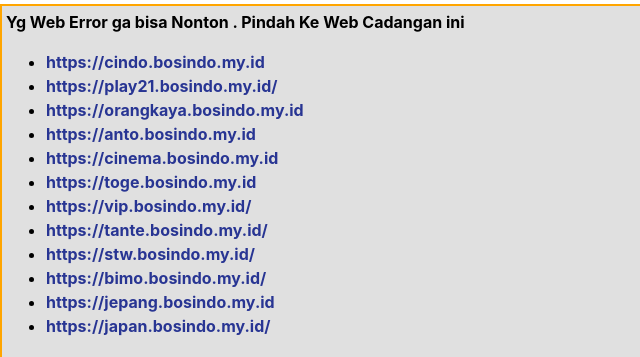
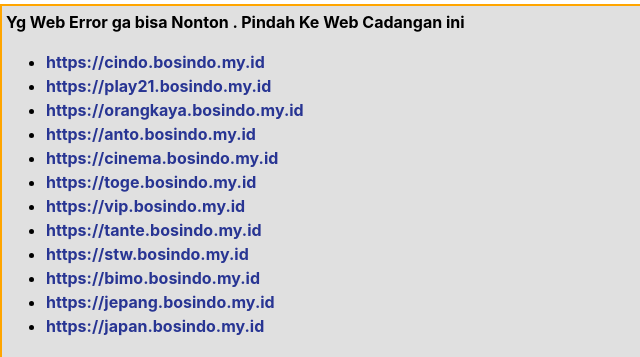
Before and after one commit to muslimfact/chatdoang, a plain HTML site: page index.html in a window 1280 px wide. Shown: the top 357 px of the page, 0-640 px from the left. Drawn offline with nearby package versions, Linux system fonts and the light colour scheme; no server answers.

Commit message:
Update index.html

```diff
--- a/index.html
+++ b/index.html
@@ -134,18 +134,18 @@
             <p style="font-weight: bold">Yg Web Error ga bisa Nonton . Pindah Ke Web Cadangan ini</p>
             <ul>
                 <li><a class="urlhref" target="_blank" href="https://cindo.bosindo.my.id">https://cindo.bosindo.my.id</a></li>
-                <li><a class="urlhref" target="_blank" href="https://play21.bosindo.my.id">https://play21.bosindo.my.id/</a></li>
+                <li><a class="urlhref" target="_blank" href="https://play21.bosindo.my.id">https://play21.bosindo.my.id</a></li>
                 <li><a class="urlhref" target="_blank" href="https://orangkaya.bosindo.my.id">https://orangkaya.bosindo.my.id</a></li>
                 <li><a class="urlhref" target="_blank" href="https://anto.bosindo.my.id">https://anto.bosindo.my.id</a></li>
                 <li><a class="urlhref" target="_blank" href="https://cinema.bosindo.my.id">https://cinema.bosindo.my.id</a></li>
                 <li><a class="urlhref" target="_blank" href="https://toge.bosindo.my.id">https://toge.bosindo.my.id</a></li>
-                <li><a class="urlhref" target="_blank" href="https://vip.bosindo.my.id">https://vip.bosindo.my.id/</a></li>
-                <li><a class="urlhref" target="_blank" href="https://tante.bosindo.my.id">https://tante.bosindo.my.id/</a></li>
-                <li><a class="urlhref" target="_blank" href="https://stw.bosindo.my.id">https://stw.bosindo.my.id/</a></li>
-                <li><a class="urlhref" target="_blank" href="https://bimo.bosindo.my.id">https://bimo.bosindo.my.id/</a></li>
+                <li><a class="urlhref" target="_blank" href="https://vip.bosindo.my.id">https://vip.bosindo.my.id</a></li>
+                <li><a class="urlhref" target="_blank" href="https://tante.bosindo.my.id">https://tante.bosindo.my.id</a></li>
+                <li><a class="urlhref" target="_blank" href="https://stw.bosindo.my.id">https://stw.bosindo.my.id</a></li>
+                <li><a class="urlhref" target="_blank" href="https://bimo.bosindo.my.id">https://bimo.bosindo.my.id</a></li>
 
                 <li><a class="urlhref" target="_blank" href="https://jepang.bosindo.my.id">https://jepang.bosindo.my.id</a></li>
-                <li><a class="urlhref" target="_blank" href="https://japan.bosindo.my.id">https://japan.bosindo.my.id/</a></li>
+                <li><a class="urlhref" target="_blank" href="https://japan.bosindo.my.id">https://japan.bosindo.my.id</a></li>
 
             </ul>
         </div>
```
